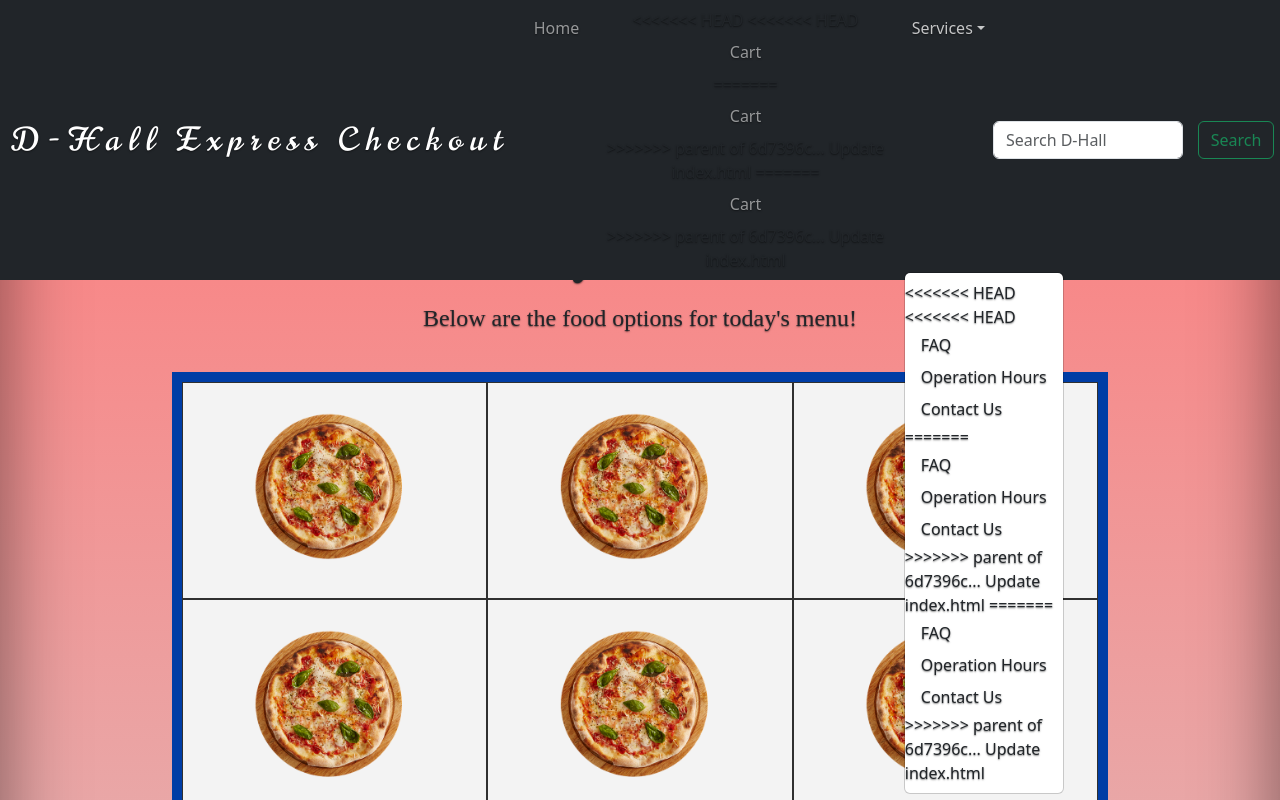
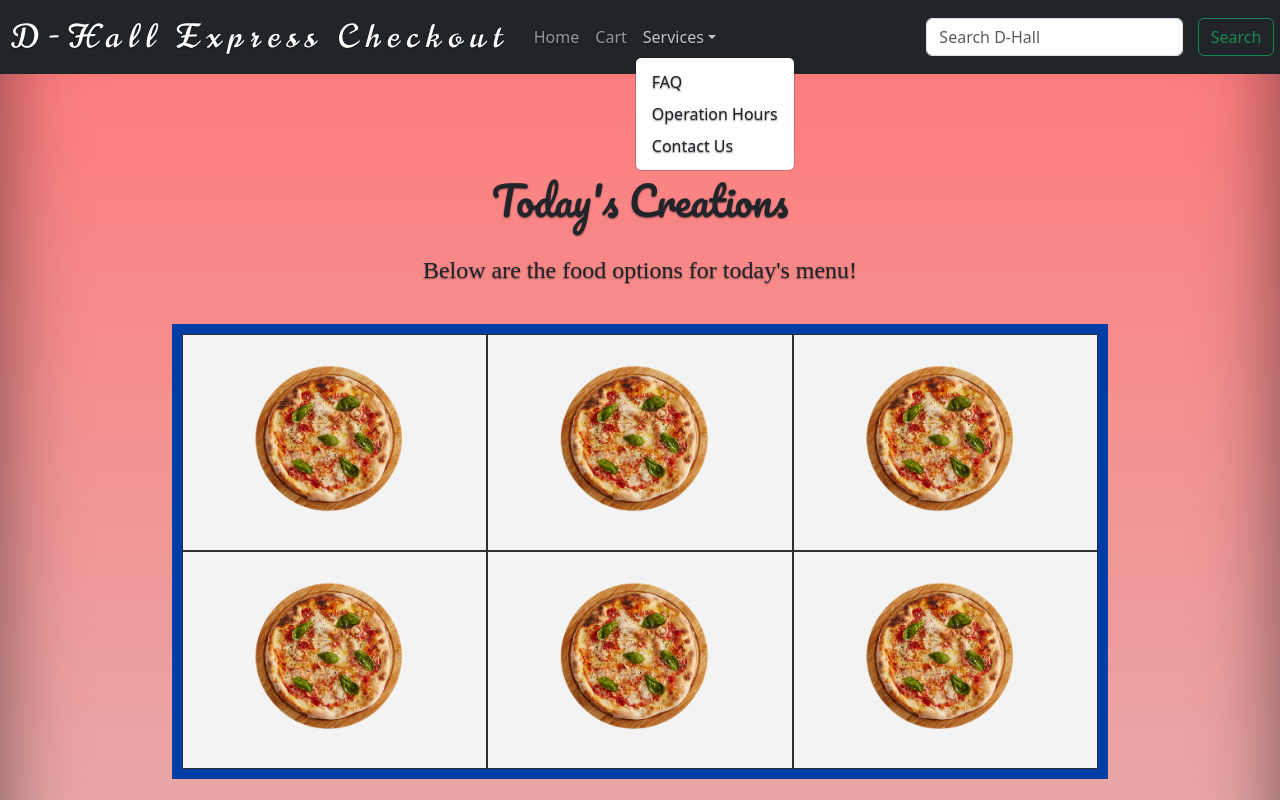
Before and after one commit to Armel7525/dhallexpress, a plain HTML site: page index.html in a window 1280 px wide. Both pictures are taken after a click on the link "Services". Shown: the top 800 px of the page. Drawn offline with nearby package versions, Linux system fonts and the light colour scheme.

Commit message:
Update index.html

```diff
--- a/index.html
+++ b/index.html
@@ -8,40 +8,21 @@
     <meta name="generator" content="Hugo 0.79.0">
     <title>D-Hall Express</title>
 <link rel="preconnect" href="https://fonts.gstatic.com">
-
 <link href="https://fonts.googleapis.com/css2?family=Pacifico&display=swap" rel="stylesheet">
     <link rel="canonical" href="https://getbootstrap.com/docs/5.0/examples/starter-template/">
     <link href="https://cdn.jsdelivr.net/npm/bootstrap@5.0.0-beta1/dist/css/bootstrap.min.css" rel="stylesheet" integrity="sha384-giJF6kkoqNQ00vy+HMDP7azOuL0xtbfIcaT9wjKHr8RbDVddVHyTfAAsrekwKmP1" crossorigin="anonymous">
     <!-- Bootstrap core CSS -->
     <link href="../assets/dist/css/bootstrap.min.css" rel="stylesheet">
     <link rel="stylesheet" type="text/css" href="./starter-template/core/starter-template.css">
-<<<<<<< HEAD
-<<<<<<< HEAD
-    <link href="./starter-template/cart/cart.html">
-      <link href="./starter-template/cart/form-validation.css" rel="stylesheet">
-=======
-    <link href="../starter-template/cart/cart.html">
-      <link href="../starter-template/cart/form-validation.css" rel="stylesheet">
->>>>>>> parent of 6d7396c... Update index.html
-=======
-    <link href="../starter-template/cart/cart.html">
-      <link href="../starter-template/cart/form-validation.css" rel="stylesheet">
->>>>>>> parent of 6d7396c... Update index.html
+    <link href="/starter-template/cart/cart.html">
+      <link href="/starter-template/cart/form-validation.css" rel="stylesheet">
     <link rel="preconnect" href="https://fonts.gstatic.com">
 <link href="https://fonts.googleapis.com/css2?family=Norican&display=swap" rel="stylesheet">
   </head>
 
 
   <body>
-<<<<<<< HEAD
-<<<<<<< HEAD
-    <link rel="stylesheet" type="text/css" href="./starter-template/core/starter-template.css">
-=======
-    <link rel="stylesheet" type="text/css" href="../starter-template/core/starter-template.css">
->>>>>>> parent of 6d7396c... Update index.html
-=======
-    <link rel="stylesheet" type="text/css" href="../starter-template/core/starter-template.css">
->>>>>>> parent of 6d7396c... Update index.html
+    <link rel="stylesheet" type="text/css" href="/starter-template/core/starter-template.css">
 
 
 <nav class="navbar navbar-expand-md navbar-dark bg-dark fixed-top">
@@ -57,35 +38,15 @@
           <a class="nav-link" aria-current="page" href="#">Home</a>
         </li>
         <li class="nav-item">
-<<<<<<< HEAD
-<<<<<<< HEAD
-          <a class="nav-link" href="./starter-template/cart/cart.html">Cart</a>
-=======
-          <a class="nav-link" href="../starter-template/cart/cart.html">Cart</a>
->>>>>>> parent of 6d7396c... Update index.html
-=======
-          <a class="nav-link" href="../starter-template/cart/cart.html">Cart</a>
->>>>>>> parent of 6d7396c... Update index.html
+          <a class="nav-link" href="/starter-template/cart/cart.html">Cart</a>
         </li>
 
         <li class="nav-item dropdown">
           <a class="nav-link dropdown-toggle" href="#" id="dropdown01" data-bs-toggle="dropdown" aria-expanded="false">Services</a>
           <ul class="dropdown-menu" aria-labelledby="dropdown01">
-<<<<<<< HEAD
-<<<<<<< HEAD
-            <li><a class="dropdown-item" href="./starter-template/questions/questions.html">FAQ</a></li>
-            <li><a class="dropdown-item" href="./starter-template/hours/hours.html">Operation Hours</a></li>
-            <li><a class="dropdown-item" href="./starter-template/contact/contact.html">Contact Us</a></li>
-=======
-            <li><a class="dropdown-item" href="../starter-template/questions/questions.html">FAQ</a></li>
-            <li><a class="dropdown-item" href="../starter-template/hours/hours.html">Operation Hours</a></li>
-            <li><a class="dropdown-item" href="../starter-template/contact/contact.html">Contact Us</a></li>
->>>>>>> parent of 6d7396c... Update index.html
-=======
-            <li><a class="dropdown-item" href="../starter-template/questions/questions.html">FAQ</a></li>
-            <li><a class="dropdown-item" href="../starter-template/hours/hours.html">Operation Hours</a></li>
-            <li><a class="dropdown-item" href="../starter-template/contact/contact.html">Contact Us</a></li>
->>>>>>> parent of 6d7396c... Update index.html
+            <li><a class="dropdown-item" href="/starter-template/questions/questions.html">FAQ</a></li>
+            <li><a class="dropdown-item" href="/starter-template/hours/hours.html">Operation Hours</a></li>
+            <li><a class="dropdown-item" href="/starter-template/contact/contact.html">Contact Us</a></li>
           </ul>
         </li>
       </ul>
```
